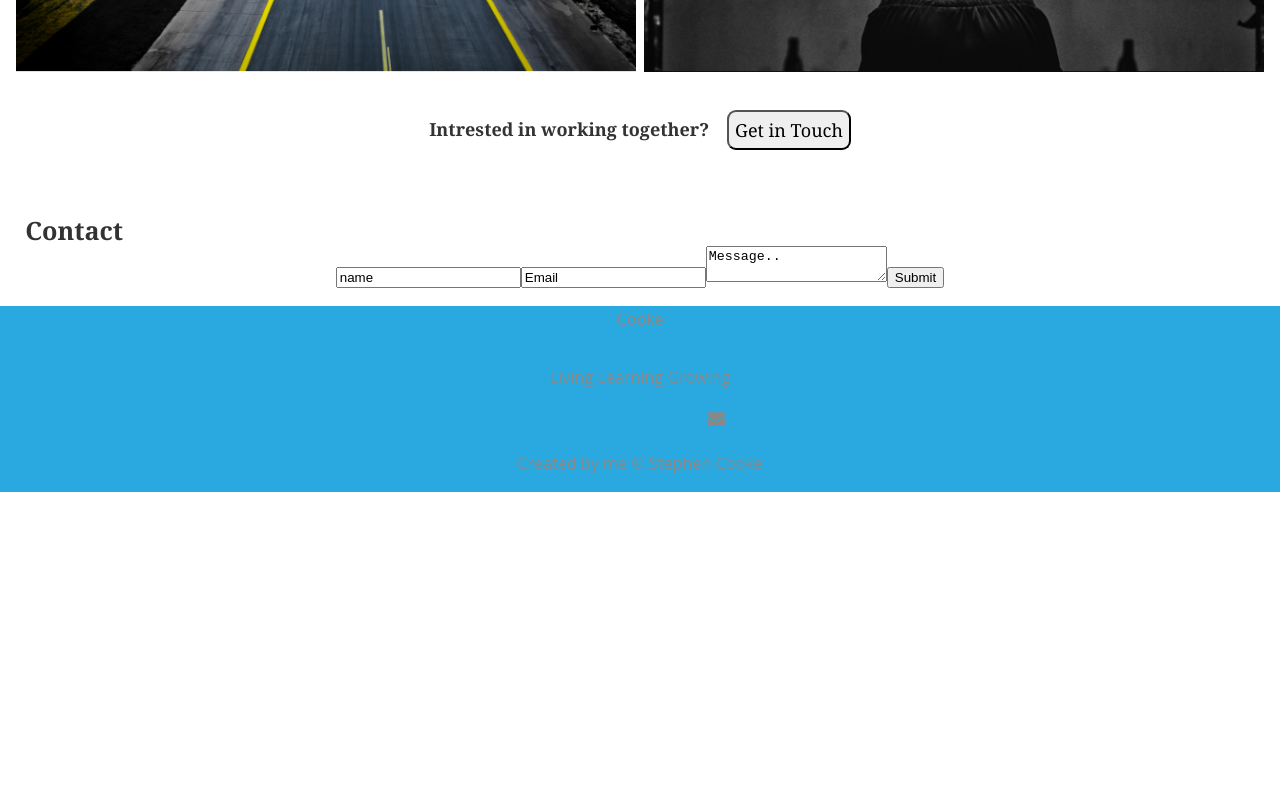
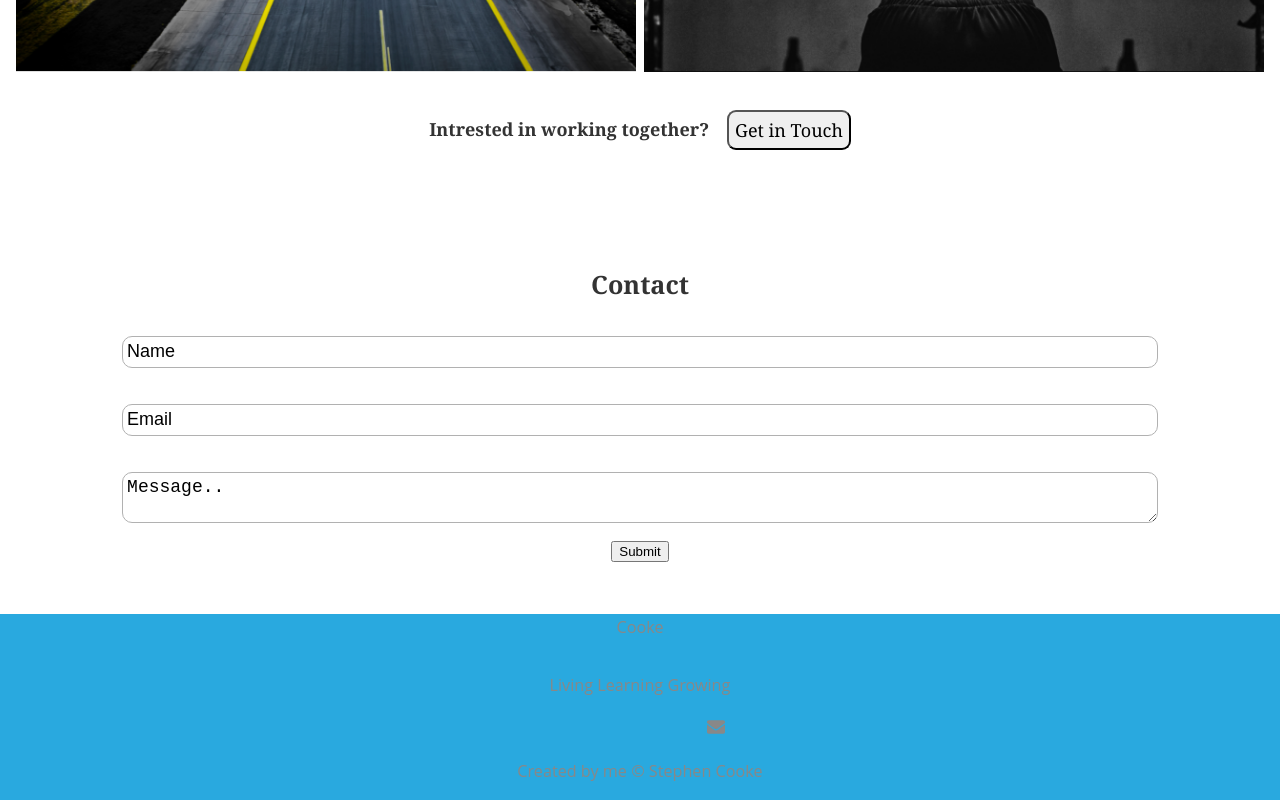
Before and after one commit to cook1e20/SCookeportfolio, a React (Create React App) app: page / in a window 1280 px wide. Shown: the part 2033-2833 px from the top of the page. Before the commit the page ends 2525 px from the top, so only its background shows below. Built offline with nearby package versions, Linux system fonts and the light colour scheme; what @fortawesome/fontawesome-free-brands would draw is missing.

Commit message:
Contact css

```diff
--- a/src/Contact.js
+++ b/src/Contact.js
@@ -1,11 +1,12 @@
 import React from 'react';
+import './stylesheets/Contact.css';
 
 const Contact = () => (
-  <div>
+  <div id="contact-form">
     <h3 className="title">Contact</h3>
     <form name="contact" id="contact-form" method="POST" netlify>
 
-      <input type="text" id="name" name="name" value="name" />
+      <input type="text" id="name" name="name" value="Name" />
       <input type="email" id="Email" name="email" value="Email" />
       <textarea type="text" id="addit" name="info" value="Message.." />
 
--- /dev/null
+++ b/src/stylesheets/Contact.css
@@ -0,0 +1,19 @@
+#contact-form {
+  display: flex;
+  flex-direction: column;
+  width: 90%;
+  margin: auto;
+  align-items: center;
+  padding: 1em;
+}
+
+#contact-form input:not([type="submit"]),
+#contact-form textarea {
+  width: 100%;
+  border: 1px solid #b1b1b1;
+  box-sizing: border-box;
+  border-radius: 10px;
+  font-size: 1em;
+  padding: 0.25em;
+  margin: 1em;
+}
```
